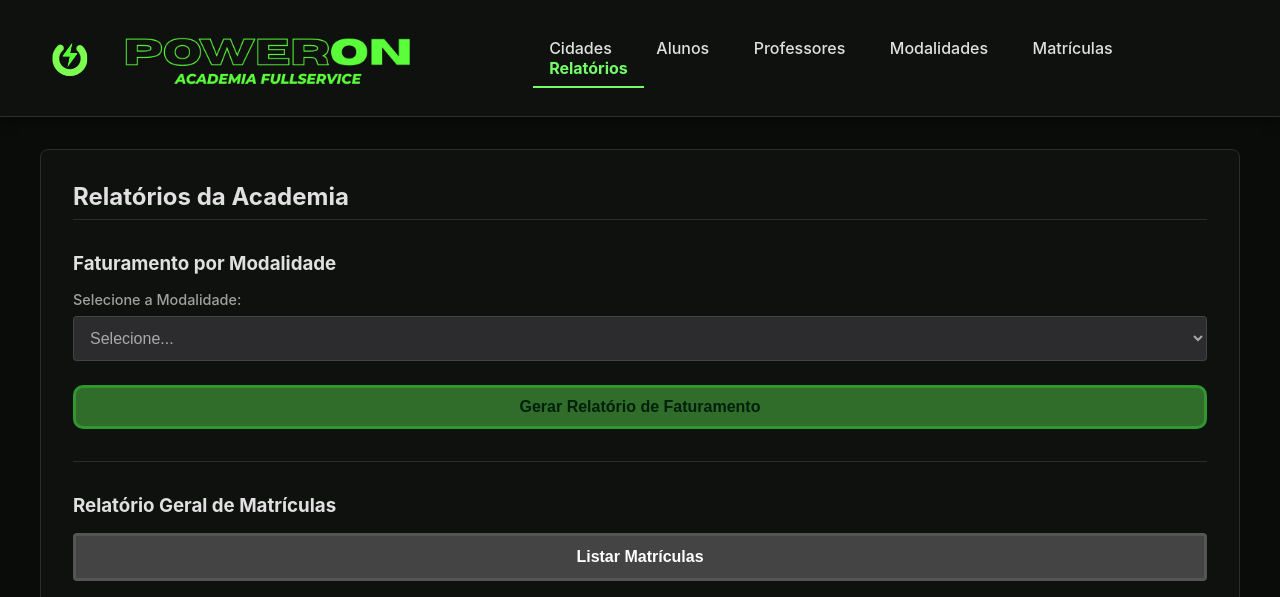
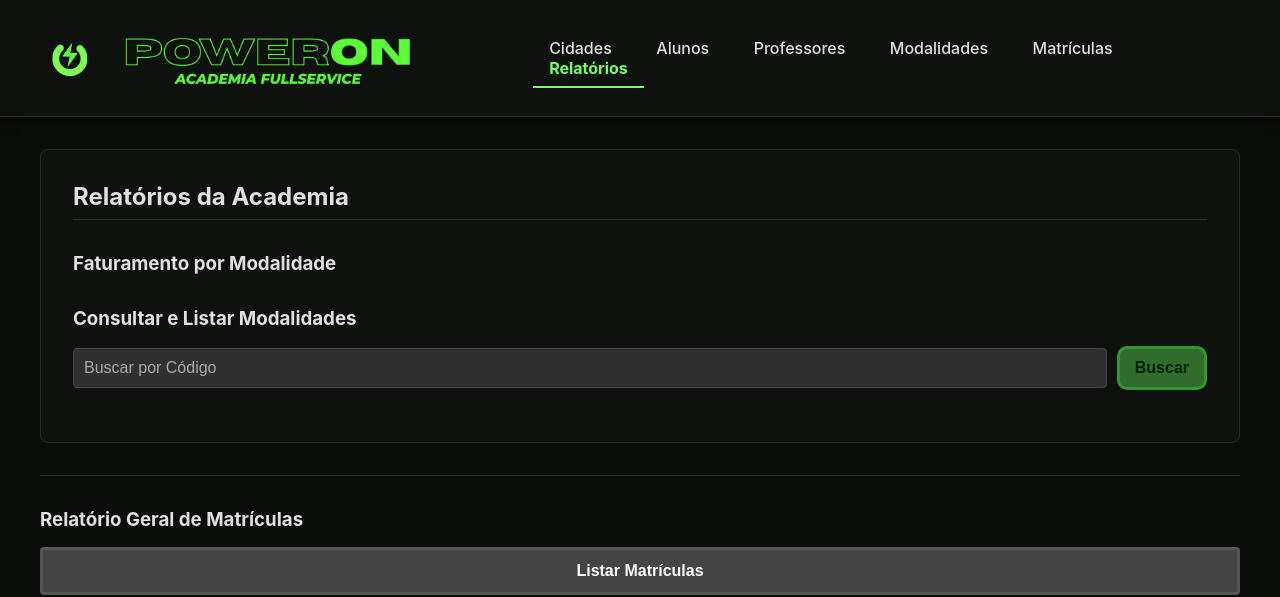
Before and after one commit to BrunoMartinsJorge/Trabalho-do-Begosso---Segundo-Semestre, a Flask app: page /relatorios in a window 1280 px wide. Shown: the top 597 px of the page. Run offline with Flask 3, Linux system fonts and the light colour scheme.

Commit message:
refactor: Refatorar modo de pesquisa

```diff
--- a/templates/relatorios.html
+++ b/templates/relatorios.html
@@ -31,18 +31,12 @@
         <h2>Relatórios da Academia</h2>
 
         <h3>Faturamento por Modalidade</h3>
-        <form id="form-faturamento">
-            <div class="form-group form-group-large">
-                <label for="faturamento-modalidade">Selecione a Modalidade:</label>
-                <select id="faturamento-modalidade" name="codigo_modalidade" required>
-                    <option value="" disabled selected>Selecione...</option>
-                </select>
-            </div>
-            <div class="form-group-full">
-                <button type="submit" class="btn btn-primary" id="btn-buscar">Gerar Relatório de Faturamento</button>
-            </div>
-        </form>
-        <div id="resultado-faturamento" class="resultado-destaque hidden">
+        <h3>Consultar e Listar Modalidades</h3>
+        <div class="area-busca">
+            <input type="number" id="busca" placeholder="Buscar por Código">
+            <button id="btn-buscar">Buscar</button>
+        </div>
+        <div id="resultado-busca-modalidade" class="resultado-destaque hidden"></div>
         </div>
 
         <hr>
```
